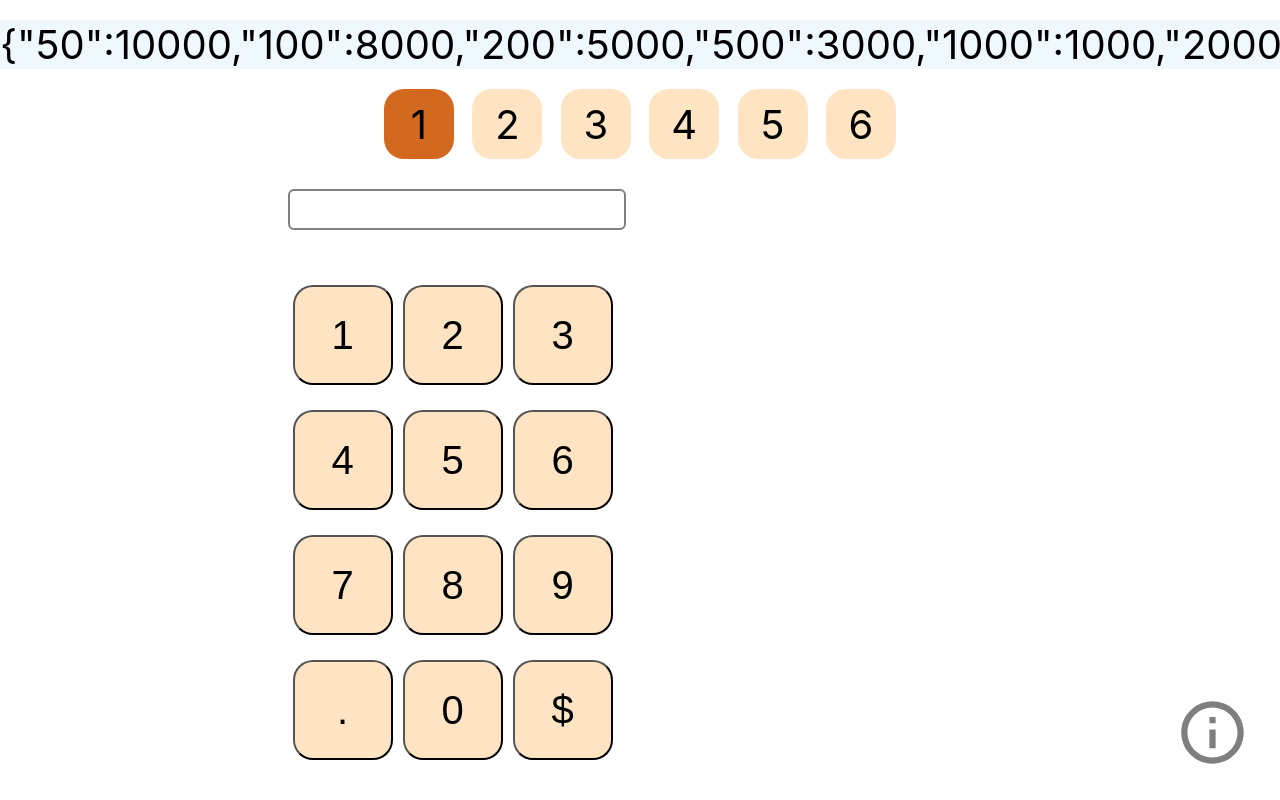
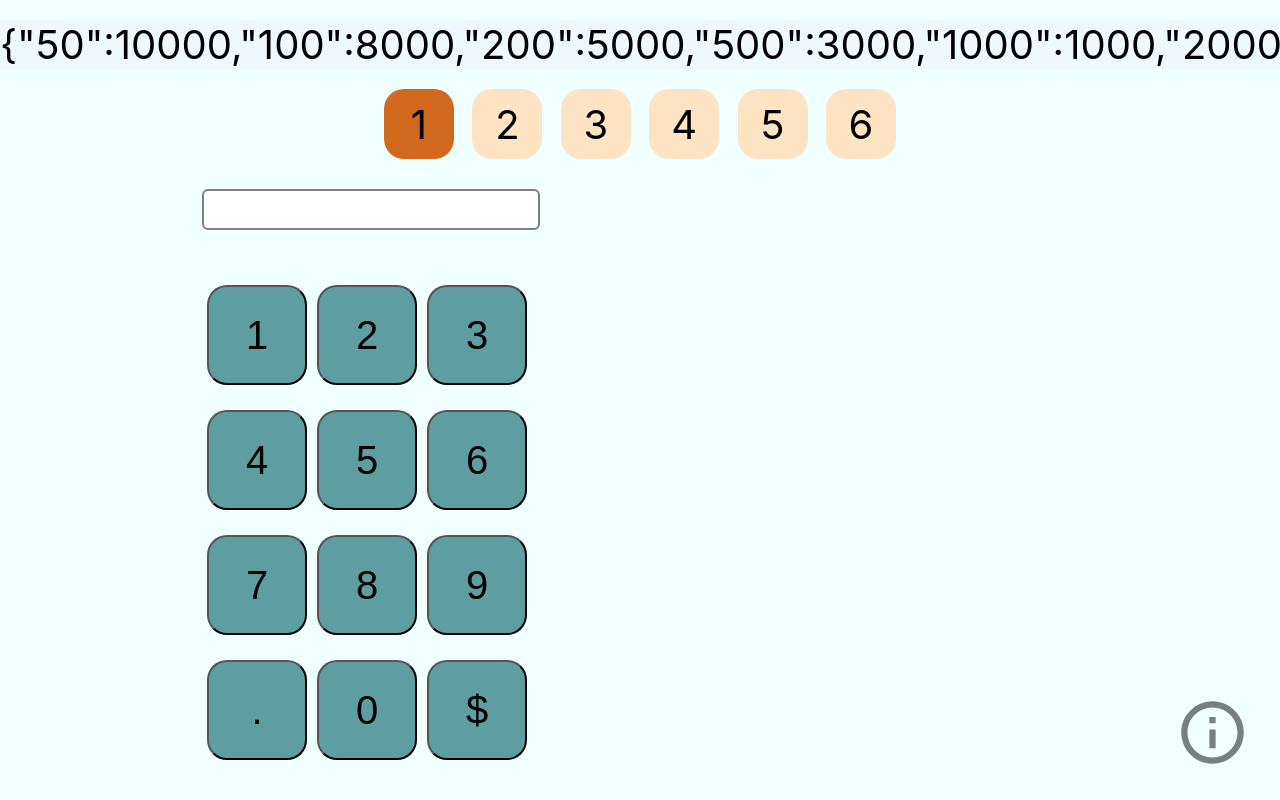
Before and after one commit to DenisCom3/atm-test, a React (Create React App) app: page / in a window 1280 px wide. Shown: the top 800 px of the page. Built offline with nearby package versions, Linux system fonts and the light colour scheme.

Commit message:
Create Loader, new functon sounding the issue of banknotes

```diff
--- a/src/App.css
+++ b/src/App.css
@@ -22,7 +22,7 @@
 
 .container{
   display: flex;
-  justify-content: space-around;
+  justify-content: space-between;
   max-width: 100rem;
   margin-left: 15%;
 }
--- a/src/App.tsx
+++ b/src/App.tsx
@@ -1,6 +1,8 @@
-import { useContext, useMemo, useState } from 'react';
+
+import { useContext, useEffect, useMemo, useState } from 'react';
 import './App.css';
 import Balance from './components/balance/Balance';
+import Loader from './components/loader/Loader';
 import Modal from './components/modal/Modal';
 import Numpad from './components/numpad/Numpad';
 import Options from './components/options/Options';
@@ -9,6 +11,7 @@ import MainContext from './context/MainContext';
 import balanceATM from './logic/balanceATM';
 import getBanknotes from './logic/getBanknotes';
 import { IBanknotes, ICash, } from './types';
+
 
 function App() {
 
@@ -22,9 +25,9 @@ function App() {
    {'5000': 73, '2000':147, '1000': 279, '500': 356,'200': 696, '100':857,'50': 854}
  ]
 
- const [overflow, setOwerflow] = useState(false)
 
-const {variant} = useContext(MainContext)
+ const [loader, setLoader] = useState(false)
+ const {variant} = useContext(MainContext)
  const [visible, setVisible] = useState(false)
 
  const [result, setResult] = useState<ICash>()
@@ -33,16 +36,19 @@ const {variant} = useContext(MainContext)
  const [balance, setBalance] = useState(variant)
 
  const getResult = (amount: number) => {
-   const res = getBanknotes(amount, variant);
+   const res = getBanknotes(amount, balance);
 
-   (typeof res.message !== undefined) ? setResult(res as ICash) : setOwerflow(true);
+   setResult(res as ICash);
+
  }
+
+
 
  useMemo(() => {
   setBalance(variant)
  }, [variant])
 
-useMemo(() => {
+ useMemo(() => {
   if(result === undefined) return
   setBalance(prev =>
     balanceATM(result, prev)
@@ -54,15 +60,14 @@ useMemo(() => {
    <div className="App">
      <Options options={options} />
       <div className="container">
-      <Numpad getResult={getResult}/>
+      <Numpad setLoader={setLoader} getResult={getResult}/>
+     {loader ? <Loader width='3rem' height='3rem'/> : <></>}
       <Withdraw result={result} />
         </div>
       <Modal visible={visible} setVisible={setVisible}>
         <Balance balance={balance} />
       </Modal>
-      <div className="info" onClick={()=>setVisible(true)}></div>
-
-
+      <div className="info" onClick={() => setVisible(true)}></div>
 
     </div>
 
--- /dev/null
+++ b/src/components/loader/Loader.module.css
@@ -0,0 +1,33 @@
+.fading__balls {
+	width: calc(var(--width) * 4);
+	display: flex;
+	flex-flow: row nowrap;
+	align-items: center;
+	justify-content: space-between;
+  }
+
+  .fading__balls div {
+	width: var(--width);
+	height: var(--height);
+	border-radius: 50%;
+	background-color: var(--color);
+	animation: cssfx-fading-balls-fade var(--duration) ease-in-out alternate
+	  infinite;
+  }
+
+  .fading__balls div:nth-of-type(1) {
+	animation-delay: calc(var(--duration) * -0.5);
+  }
+
+  .fading__balls div:nth-of-type(2) {
+	animation-delay: calc(var(--duration) * -0.25);
+  }
+
+  @keyframes cssfx-fading-balls-fade {
+	from {
+	  opacity: 1;
+	}
+	to {
+	  opacity: 0;
+	}
+  }
--- /dev/null
+++ b/src/components/loader/Loader.tsx
@@ -0,0 +1,40 @@
+import styles from './Loader.module.css'
+import React from "react";
+
+interface FadingBallsProps {
+	className?: string;
+	color?: string;
+	width?: number | string;
+	height?: number | string;
+	duration?: string;
+  }
+
+  const Loader: React.FC<FadingBallsProps & React.HTMLProps<HTMLDivElement> > = ({
+	className = "",
+	color = "#0d6efd",
+	width = "0.8em",
+	height = "0.8em",
+	style,
+	duration = "0.8s",
+	...others
+  }) => {
+	return (
+	  <div
+		{...others}
+		style={{
+		  ...style,
+		  ["--width" as any]: width,
+		  ["--height" as any]: height,
+		  ["--color" as any]: color,
+		  ["--duration" as any]: duration,
+		}}
+		className={`${styles.fading__balls} ${className}`}
+	  >
+		<div></div>
+		<div></div>
+		<div></div>
+	  </div>
+	);
+  };
+
+  export default Loader;
--- a/src/components/numpad/Numpad.tsx
+++ b/src/components/numpad/Numpad.tsx
@@ -5,14 +5,18 @@ import styles from './Numpad.module.css'
 
 interface Props {
 	getResult: (v: number) => void
+	setLoader: (v:boolean) => void
 }
 
-const Numpad:FC<Props> = ({getResult}) => {
+const Numpad:FC<Props> = ({getResult,setLoader}) => {
 
 	const buttons = ['1','2','3','4','5','6','7','8','9','.','0','$']
 
 	const [incorrect, setIncorrect] = useState<boolean>(false)
 	const [InputValues, setInputValues] = useState<string>('')
+
+	const audio = new Audio('http://docs.google.com/uc?export=open&id=1xBome5Z7igOBG67mOZMWBL9mfX2ihdu2')
+
 
 	const isCorrected = (value: string) => {
 		let corrected = true
@@ -36,7 +40,13 @@ const Numpad:FC<Props> = ({getResult}) => {
 		switch (value) {
 			case '$':
 				if(!incorrect) {
-					getResult(parseFloat(InputValues))
+					setLoader(true)
+					audio.play()
+					setTimeout(() => {
+						getResult(parseFloat(InputValues))
+						setLoader(false)
+					},3000)
+
 					;}
 				break;
 			default:
--- a/src/components/numpad/button/Button.module.css
+++ b/src/components/numpad/button/Button.module.css
@@ -4,7 +4,7 @@
 	text-align: center;
 	font-size: 4rem;
 	border-radius: 2rem;
-	background-color: bisque;
+	background-color:cadetblue;
 	display: flex;
 	justify-content: center;
 	align-items: center;
@@ -13,5 +13,7 @@
 }
 
 .button:hover{
-	background-color: chocolate;
+	background-color:rgb(26, 220, 226);
+
+
 }
--- a/src/components/numpad/input/Input.module.css
+++ b/src/components/numpad/input/Input.module.css
@@ -2,7 +2,6 @@
 display: flex;
 flex-direction: column;
 margin-top: 2rem;
-align-items: start;
 justify-content: center;
 padding: 1rem;
 }
--- a/src/index.css
+++ b/src/index.css
@@ -9,6 +9,7 @@ body {
     sans-serif;
   -webkit-font-smoothing: antialiased;
   -moz-osx-font-smoothing: grayscale;
+  background-color:azure;
 }
 
 code {
```
Also changed, not shown: src/assets/img/money_black_24dp.svg (deleted).
